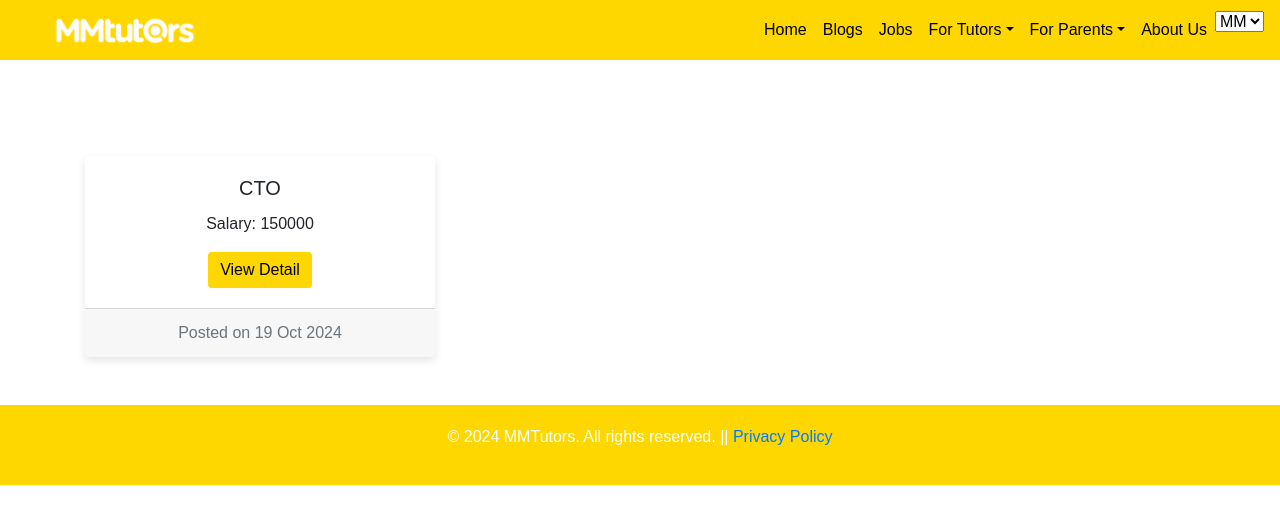
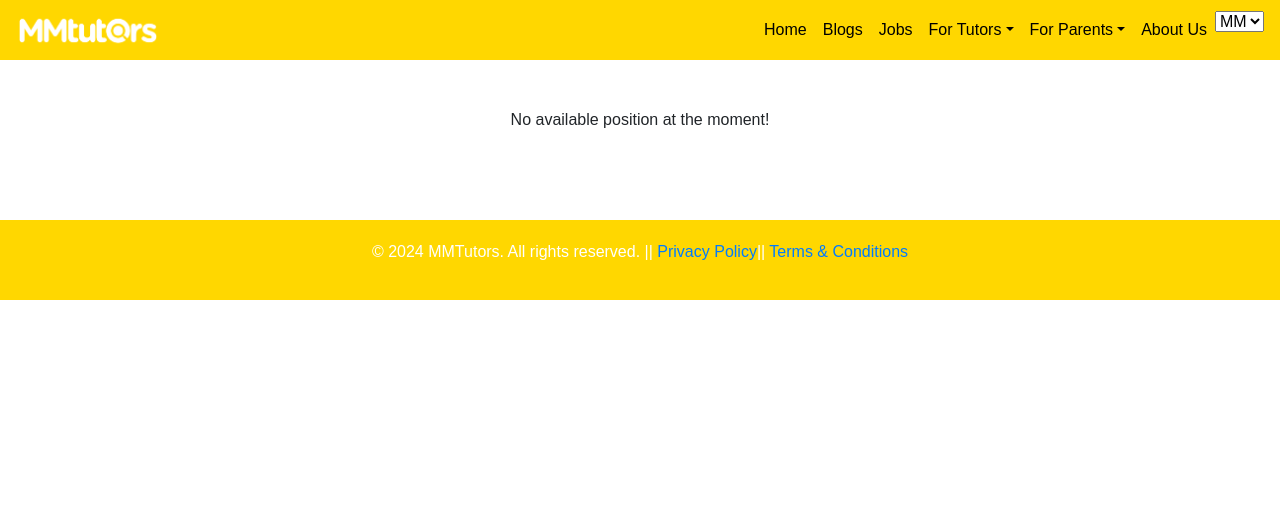
Before and after one commit to pirsondu/mmtutors_website, a Django app: page /jobs in a window 1280 px wide. Shown: the top 524 px of the page. Run offline with Django 5.2, Linux system fonts and the light colour scheme; data comes from the database, SQL or seed files in the repository; both versions use the stored data as it was after the commit; some libraries are stand-ins or nearby versions.

Commit message:
#changes

```diff
--- a/website/templates/base/layout.html
+++ b/website/templates/base/layout.html
@@ -3,10 +3,11 @@
 <html lang="en">
   <head>
     <meta charset="UTF-8" />
-    <meta name="viewport" content="width=device-width, initial-scale=1.0" />
+    <meta name="viewport" content="width=device-width, initial-scale=1, minimum-scale=1, user-scalable=no">
     <title>MMTutors - Leading Online Tutoring Platform in Myanmar</title>
     <link rel="stylesheet" href="{% static "css/bootstrap.min.css" %}" />
     <link rel="stylesheet" href="{% static "css/styles.css" %}" />
+
   </head>
 
   <body>
@@ -30,7 +31,7 @@
               <a class="dropdown-item" href="{% url 'tutor_registration' %}">Tutor Application Form</a>
               <a class="dropdown-item" href="{% url 'tutor_events' %}">Tutor Training Events</a>
               <a class="dropdown-item" href="{% url 'tutor_faq' %}">FAQs for Tutors</a>
-              <a class="dropdown-item" href="{% url 'tutor_terms' %}">Terms & Conditions</a>
+              <!-- <a class="dropdown-item" href="{% url 'tutor_terms' %}">Terms & Conditions</a> -->
             </div>
           </li>
           <li class="nav-item dropdown">
@@ -58,7 +59,7 @@
     {% endblock %}
     <footer>
       <div class="container">
-        <p>&copy; 2024 MMTutors. All rights reserved. || <a href="{% url 'privacy' %}">Privacy Policy</a></p>
+        <p>&copy; 2024 MMTutors. All rights reserved. || <a href="{% url 'privacy' %}">Privacy Policy</a>|| <a href="{% url 'tutor_terms' %}">Terms & Conditions</a></p>
       </div>
     </footer>
     <script src="{% static 'js/jquery-3.5.1.slim.min.js' %}"></script>
--- a/website/templates/jobs.html
+++ b/website/templates/jobs.html
@@ -7,31 +7,12 @@
   <div class="row" id="blogList">
     {% for job in jobs %}
       {% include 'components/job.html' %}
+      {% empty %}
+      <div class="col-md-12 mb-4">
+        <p class="text-center">No available position at the moment!</p>
+      </div>
     {% endfor %}
   </div>
-
-  <!-- <br>
-  <div class="text-center">
-    <ul class="pagination">
-
-      {% if jobs.has_previous %}
-      <li class="page-item"><a class="page-link" href="?page=1">&laquo; First</a></li>
-      <li class="page-item"><a class="page-link" href="?page={{ jobs.previous_page_number }}">Previous</a></li>
-      {% endif %}
-      <li class="page-item disabled">
-        <a class="page-link" href="#">
-          Page {{ jobs.number }} of {{ jobs.paginator.num_pages }}.
-        </a>
-      </li>
-
-
-      {% if jobs.has_next %}
-
-      <li class="page-item"><a class="page-link" href="?page={{ jobs.next_page_number }}">Next</a></li>
-      <li class="page-item"><a class="page-link" href="?page={{ jobs.paginator.num_pages }}">Last &raquo;</a></li>
-      {% endif %}
-    </ul>
-  </div> -->
 </section>
 
 
--- a/website/views.py
+++ b/website/views.py
@@ -223,6 +223,7 @@ def parent_tutors_page(request):
         availableTime = ""
         count = 0
         for time in da:
+            # print(time)
             if time.startswith("timeslot"):
                 value = time.split("=")
                 if availableTime == "":
@@ -240,7 +241,9 @@ def parent_tutors_page(request):
                         availableTime += "-" + str(timeValue)
 
                 count += 1
-
+        availableTime = availableTime.replace("%2C+", ", ")
+        if availableTime == "":
+            availableTime = "No Preference"
         if request.POST['tutorType'] == "Academic":
             language = "N.A"
             level = "N.A"
@@ -252,7 +255,6 @@ def parent_tutors_page(request):
             language = request.POST['language']
             level = request.POST['level']
 
-        # print(da[2])
         enquiry = Enquiry.objects.create(
             name = request.POST['cName'],
             phone = request.POST['phone'],
@@ -273,10 +275,8 @@ def parent_tutors_page(request):
     else:
         return render(request, "parents/tutors.html")
 
-
-
 def jobs_page(request):
-    jobs = Job.objects.all().order_by('-date')
+    jobs = Job.objects.filter(isClosed = False).order_by('-date')
     paginator = Paginator(jobs, 9)
     page_number = request.GET.get('page')
     page_obj = paginator.get_page(page_number)
```
Also changed, not shown: website/templates/parents/tutors.html (+7 -7 lines), db.sqlite3, public/uploads/logo.png.
